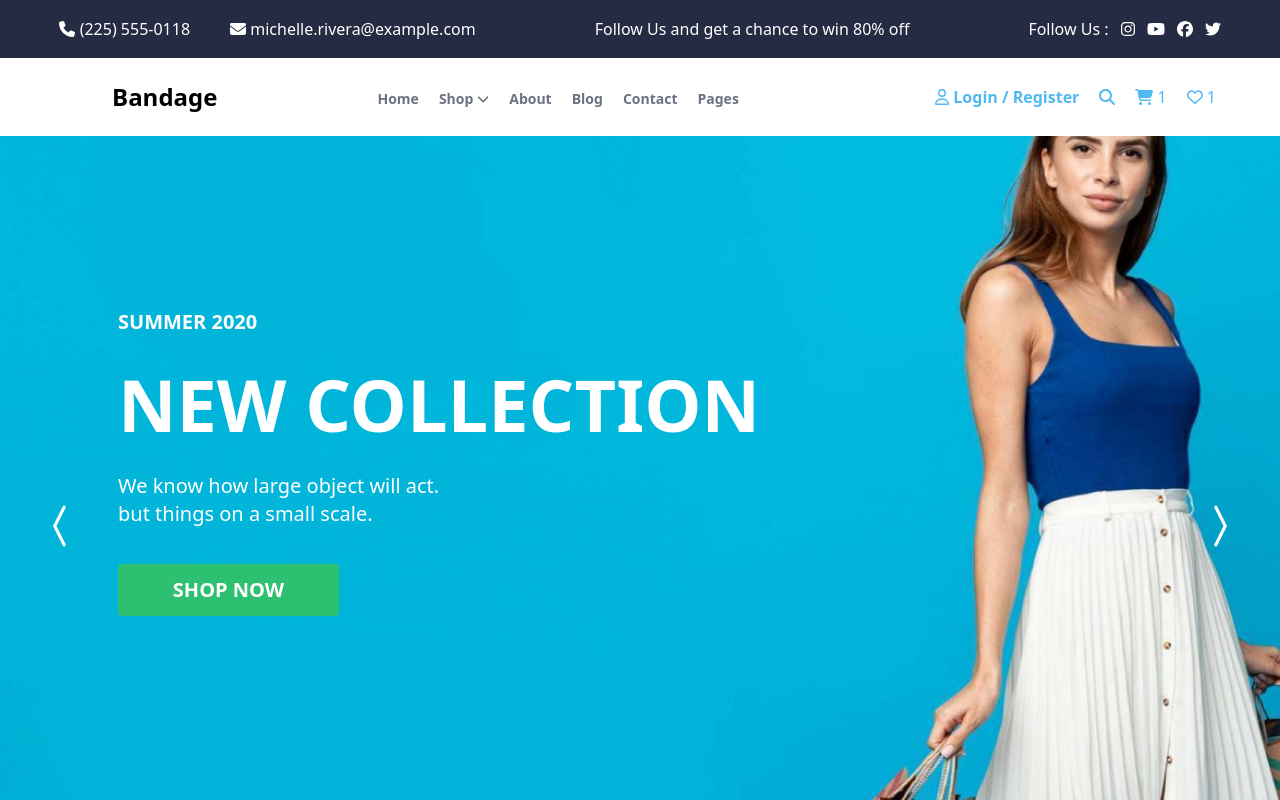
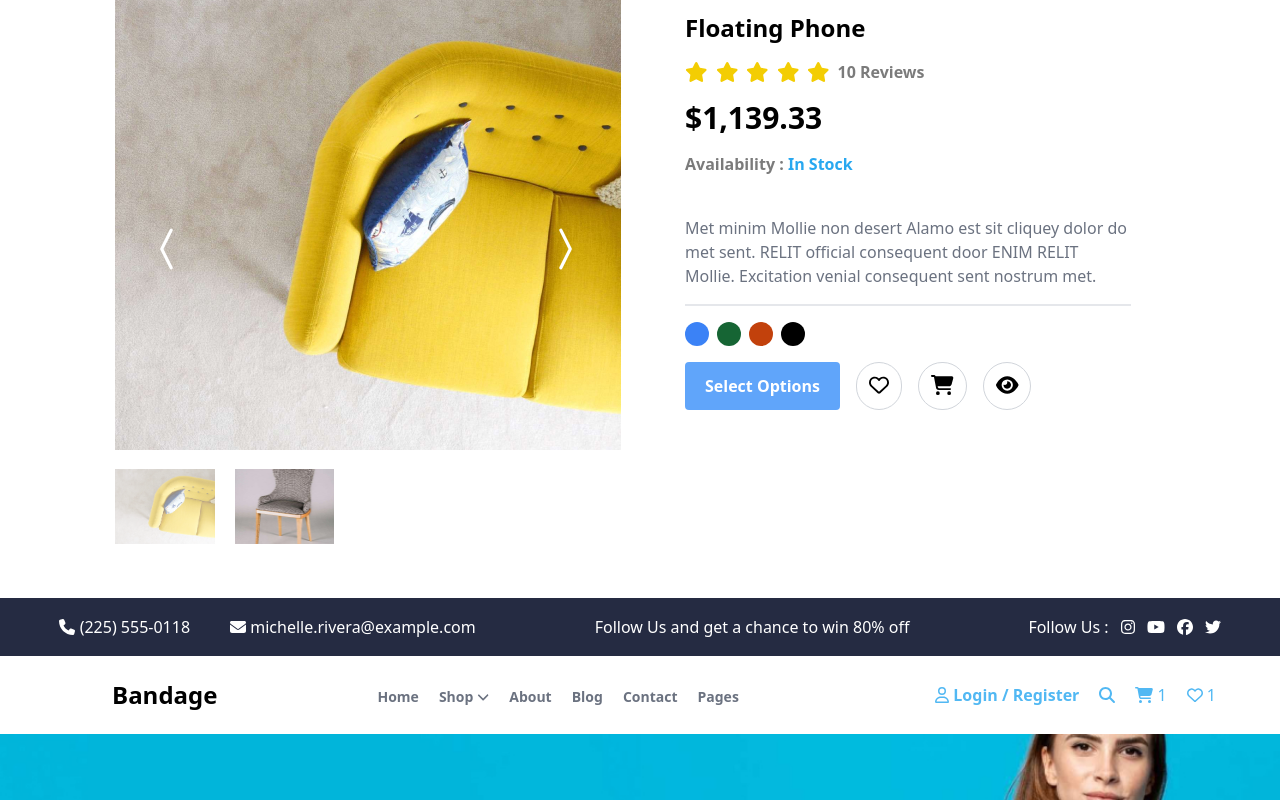
Before and after one commit to evren-aydin/ecommerce, a React (Vite) app: page / in a window 1280 px wide. Shown: the top 800 px of the page. Built offline with nearby package versions, Linux system fonts and the light colour scheme.

Commit message:
productDetail

```diff
--- a/src/App.jsx
+++ b/src/App.jsx
@@ -2,12 +2,13 @@
 import HomePage from './pages/HomePage';
 import { BrowserRouter as Router, Route} from 'react-router-dom';
 import ShopPage from './pages/ShopPage';
+import ProductDetail from './components/ProductDetail';
 function App() {
 
 
   return (
     <div className="overflow-x-hidden">
-
+      <ProductDetail/>
         <Router>
 
       <Route path="/" exact>
--- /dev/null
+++ b/src/components/ProductDetail.jsx
@@ -0,0 +1,98 @@
+import React, { useState } from 'react'
+import { FontAwesomeIcon } from '@fortawesome/react-fontawesome';
+import { faStar,faCartShopping,faEye} from '@fortawesome/free-solid-svg-icons';
+import { faHeart} from '@fortawesome/free-regular-svg-icons';
+import { } from '@fortawesome/free-brands-svg-icons';
+import productSliderBir from "/product-slider-1.jpg";
+import productSliderIki from "/product-slider-2.jpg";
+import {BsChevronCompactLeft, BsChevronCompactRight} from "react-icons/bs";
+function ProductDetail() {
+
+     const slides=[
+{
+    url:productSliderBir,
+    active: true
+},{
+    url:productSliderIki,
+    active: false
+},
+    ];
+
+    const[currentIndex, setCurrentIndex] =useState(0);
+
+const prevSlide=()=>{
+const newIndex = (currentIndex === 0) ? slides.length - 1 : currentIndex - 1;
+    setCurrentIndex(newIndex);
+}
+const nextSlide=()=>{
+    const newIndex = (currentIndex === slides.length - 1) ? 0 : currentIndex + 1;
+    setCurrentIndex(newIndex);
+}
+const goToSlide = (slideIndex)=>{
+    setCurrentIndex(slideIndex);
+};
+  return (
+    <div className='w-full h-[598px] flex justify-center'>
+    <div className='h-full w-[1050px] flex items-start'>
+    <div className='w-full h-[550px] flex flex-row gap-7'>
+        {/* ---------------------SLIDER----------------------- */}
+        <div className='slider w-[510px] h-full flex flex-wrap gap-3'>
+            <div className="relative w-[506px] h-[450px] bg-cover " style={{backgroundImage: `url(${slides[currentIndex].url})`}}>
+        {/* Left arrow */}
+      <div className="absolute text-white top-56 pl-7 cursor-pointer">
+        <BsChevronCompactLeft size={50} onClick={prevSlide} />
+      </div>
+      {/* Right arrow */}
+      <div className=" absolute text-white left-96 pl-10 top-56 cursor-pointer" >
+        <BsChevronCompactRight onClick={nextSlide} size={50}/>
+      </div>
+            </div>
+            {/* -------Küçük resimler------- */}
+<div className='w-[219px] h-[75px] flex flex-row gap-5'>
+    {slides.map((slide, slideIndex) => {
+           return(
+            <div key={slideIndex} onClick={() => goToSlide(slideIndex)} className={`cursor-pointer ${slideIndex==currentIndex? "opacity-50" : "opacity-100"}`}>
+                  <img className='w-[100px] h-[75px] object-fit' src={slide.url} alt="" />
+                </div>
+           )
+          })}
+
+</div>
+
+        </div>
+
+        <div className='w-[510px] h-[471px] bg-white flex flex-col py-3 px-8 gap-4'>
+            <h1 className='font-semibold text-2xl'>Floating Phone</h1>
+
+            <div className='flex flex-row gap-2 items-center'>
+                <FontAwesomeIcon className='text-[#f3cd03] text-xl' icon={faStar} />
+            <FontAwesomeIcon className='text-[#f3cd03] text-xl' icon={faStar} />
+            <FontAwesomeIcon className='text-[#f3cd03] text-xl' icon={faStar} />
+            <FontAwesomeIcon className='text-[#f3cd03] text-xl'  icon={faStar} />
+            <FontAwesomeIcon className='text-[#f3cd03] text-xl' icon={faStar} />
+            <span className='text-[#7b7b7b] text-base font-semibold'>10 Reviews</span>
+            </div>
+
+            <p className='font-bold text-3xl'>$1,139.33</p>
+            <p className='font-semibold '><span className='text-[#7b7b7b]'>Availability :</span> <span className='text-[#28a8f0]'>In Stock</span></p>
+            <p className='text-gray-500 pt-6'>Met minim Mollie non desert Alamo est sit cliquey dolor do met sent. RELIT official consequent door ENIM RELIT Mollie. Excitation venial consequent sent nostrum met.</p>
+            <div className='border'></div>
+            <div className="flex gap-2"><span className="bg-blue-500 rounded-full p-3"></span><span className="bg-green-800 rounded-full p-3"></span><span className="bg-orange-700 rounded-full p-3"></span><span className="bg-black rounded-full p-3"></span></div>
+            <div className='flex flex-row gap-4'>
+            <button className='bg-blue-400 text-white rounded py-3 px-5 font-bold'>Select Options</button>
+            <button className='border border-gray-300 rounded-full bg-white px-3 py-2'><FontAwesomeIcon icon={faHeart} className='text-xl'/></button>
+            <button className='border border-gray-300 rounded-full bg-white px-3 py-2'><FontAwesomeIcon icon={faCartShopping} className='text-xl'/></button>
+            <button className='border border-gray-300 rounded-full bg-white px-3 py-2'><FontAwesomeIcon icon={faEye} className='text-xl'/></button>
+
+            </div>
+        </div>
+
+    </div>
+
+    </div>
+
+    </div>
+  )
+}
+
+export default ProductDetail
```
Also changed, not shown: public/product-slider-1.jpg (added), public/product-slider-2.jpg (added).
